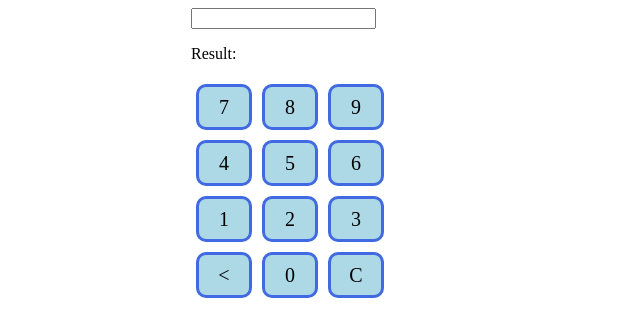
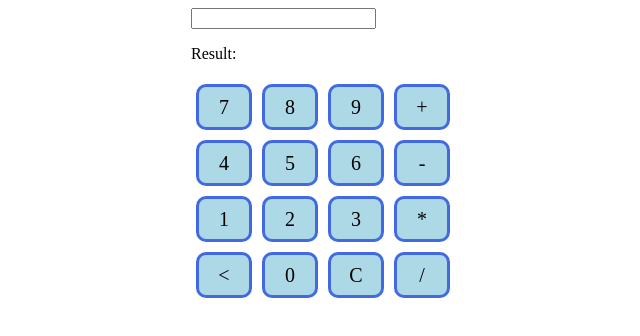
Before and after one commit to Asif-102/calculator, a plain HTML site: page index.html in a window 1280 px wide. Shown: the whole page, without its empty margins (133-773 px from the left). Drawn offline with Linux system fonts and the light colour scheme.

Commit message:
created calculator body

```diff
--- a/index.html
+++ b/index.html
@@ -18,21 +18,25 @@
                 <div class="button">7</div>
                 <div class="button">8</div>
                 <div class="button">9</div>
+                <div class="button">+</div>
             </div>
             <div class="calc-button-row">
                 <div class="button">4</div>
                 <div class="button">5</div>
                 <div class="button">6</div>
+                <div class="button">-</div>
             </div>
             <div class="calc-button-row">
                 <div class="button">1</div>
                 <div class="button">2</div>
                 <div class="button">3</div>
+                <div class="button">*</div>
             </div>
             <div class="calc-button-row">
                 <div class="button">&lt;</div>
                 <div class="button">0</div>
                 <div class="button">C</div>
+                <div class="button">/</div>
             </div>
         </div>
     </div>
```
